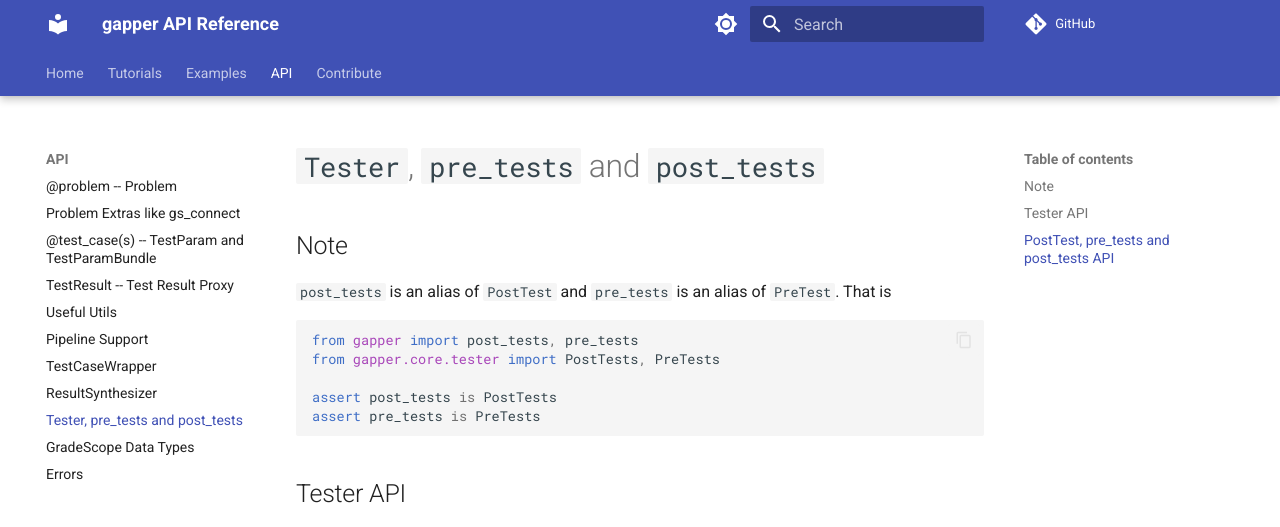
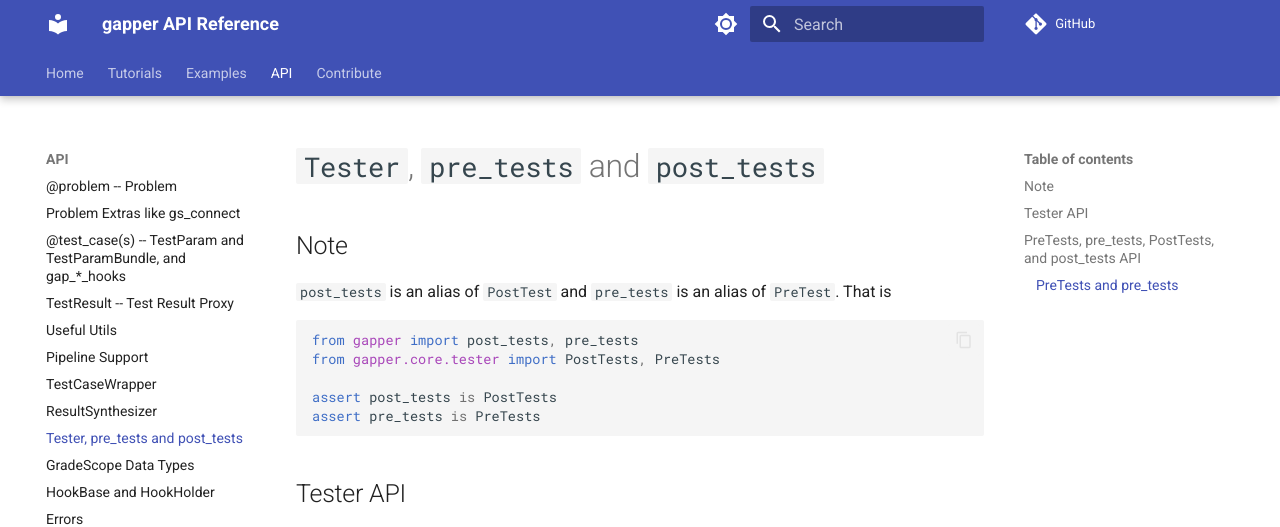
Before and after one commit to FlickerSoul/gapper, an MkDocs documentation site: the page built from docs/API/tester.md, in a window 1280 px wide and 1115 px high. Shown: the top 527 px of the window. Built offline with MkDocs 1.6.1 and Material for MkDocs 9.7.7, drawn with Linux system fonts in a browser that asks for light colours; comment, search, counter and statistics services are not loaded; some of the changed text lies outside the part shown; grey boxes are pictures that could not be loaded.

Commit message:
docs: better docs

```diff
--- /dev/null
+++ b/docs/API/hook.md
@@ -0,0 +1,4 @@
+# `HookBase` and `HookHolder`
+
+## API
+::: gapper.core.hook
--- a/docs/API/tester.md
+++ b/docs/API/tester.md
@@ -15,6 +15,13 @@
 ## Tester API
 ::: gapper.core.tester.tester_def
 
-## `PostTest`, `pre_tests` and `post_tests` API
-::: gapper.core.tester.post_tests
-::: gapper.core.tester.pre_tests
+## `PreTests`, `pre_tests`, `PostTests`, and `post_tests` API
+
+### `PreTests` and `pre_tests`
+::: gapper.core.tester
+    options:
+        members:
+            - pre_tests
+            - PreTests
+            - post_tests
+            - PostTests
--- a/mkdocs.yaml
+++ b/mkdocs.yaml
@@ -28,6 +28,7 @@
     - API/result_synthesizer.md
     - API/tester.md
     - API/gradescope_data_types.md
+    - API/hook.md
     - API/errors.md
   - Contribute:
     - Contributing/how_to_contribute.md
```
Also changed, not shown: docs/API/test_cases.md (+11 -2 lines), 1 other file.
